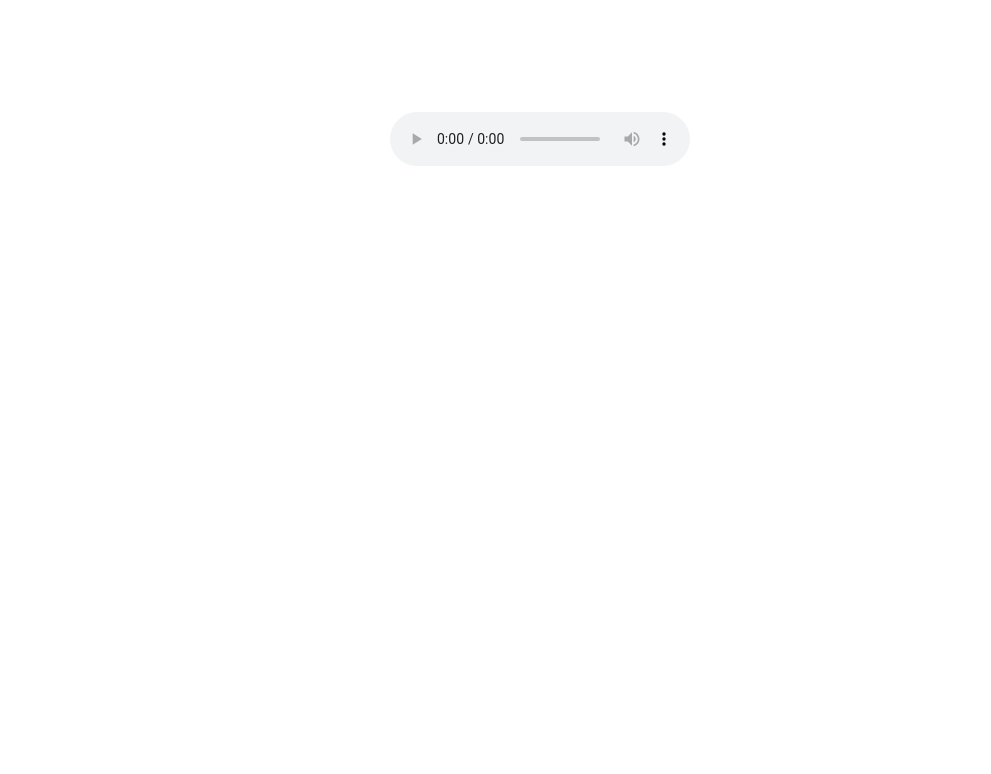
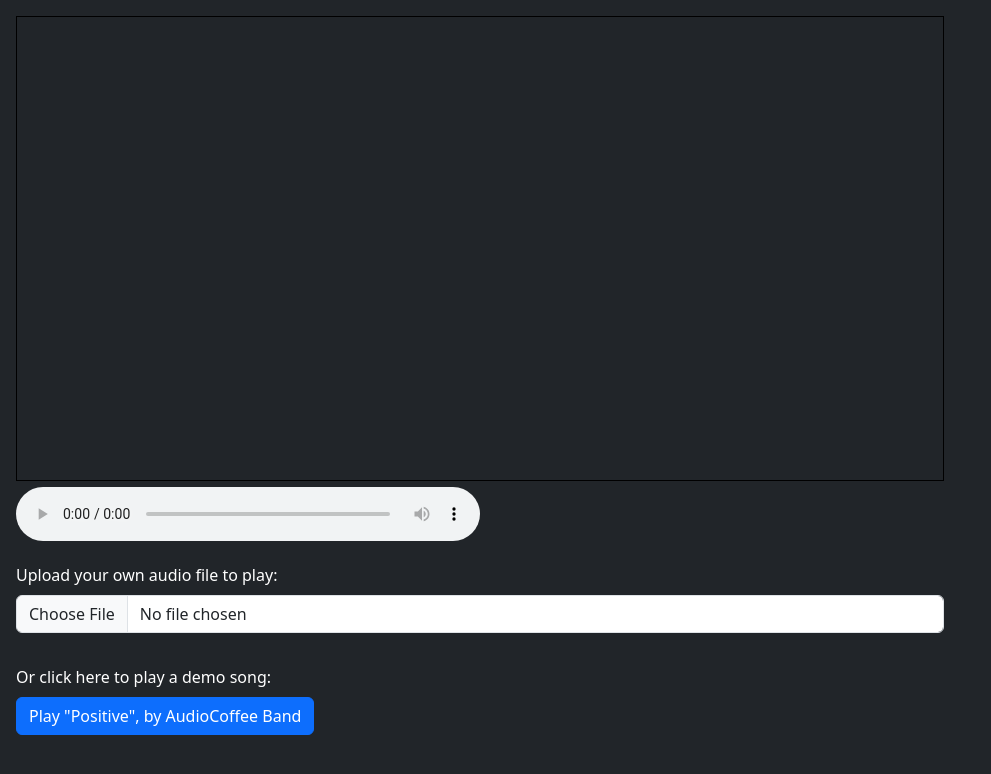
Before and after one commit to richardbeaver/audio-visualizer, a website: page public/index.html in a window 1280 px wide. Shown: the whole page, without its empty margins (0-991 px from the left). Drawn offline with nearby package versions, Linux system fonts and the light colour scheme.

Commit message:
Allow file upload and demo audio

```diff
--- a/public/index.html
+++ b/public/index.html
@@ -8,9 +8,10 @@
 
   <link href="https://cdn.jsdelivr.net/npm/bootstrap@5.3.2/dist/css/bootstrap.min.css" rel="stylesheet"
     integrity="sha384-T3c6CoIi6uLrA9TneNEoa7RxnatzjcDSCmG1MXxSR1GAsXEV/Dwwykc2MPK8M2HN" crossorigin="anonymous">
+  <link rel="stylesheet" href="/stylesheets/application.css">
 </head>
 
-<body>
+<body class="bg-dark col-9">
 
   <div class="container p-3">
     <canvas id="canvas"></canvas>
@@ -20,9 +21,19 @@
       Your browser does not support the audio format.
     </audio>
 
-  <script src="https://cdn.jsdelivr.net/npm/bootstrap@5.3.2/dist/js/bootstrap.bundle.min.js"
-    integrity="sha384-C6RzsynM9kWDrMNeT87bh95OGNyZPhcTNXj1NW7RuBCsyN/o0jlpcV8Qyq46cDfL"
-    crossorigin="anonymous"></script>
+    <div class="form-group py-3">
+      <label class="form-label text-white" for="audio-input">Upload your own audio file to play:</label>
+      <input type="file" id="audio-input" class="form-control" accept=".mp3, .wav" required>
+    </div>
+
+    <div class="form-group py-3">
+      <div>
+        <label class="form-label text-white" for="demo-audio-btn">Or click here to play a demo song:</label>
+      </div>
+      <button class="btn btn-primary" id="demo-audio-btn">Play "Positive", by AudioCoffee Band</button>
+    </div>
+  </div>
+
   <script src="/javascript/application.js"></script>
 </body>
 
--- a/public/javascript/application.js
+++ b/public/javascript/application.js
@@ -50,6 +50,28 @@ function start() {
 
 // ==============================
 
+// Listen for audio file uploads or a demo audio button click from user
+
+const audioSrc = document.getElementById('audio-src');
+const audioInput = document.getElementById('audio-input');
+
+audioInput.addEventListener('change', () => {
+  const audioFile = audioInput.files[0];
+  audioSrc.src = URL.createObjectURL(audioFile);
+  audio.load();
+  start();
+});
+
+const demoButton = document.getElementById('demo-audio-btn');
+
+demoButton.addEventListener('click', () => {
+  audioSrc.src = '/demo-audio/positive-by-audiocoffee-band.mp3';
+  audio.load();
+  start();
+});
+
+// ==============================
+
 // Listen for audio playback
 
 audio.addEventListener('play', start);
```
